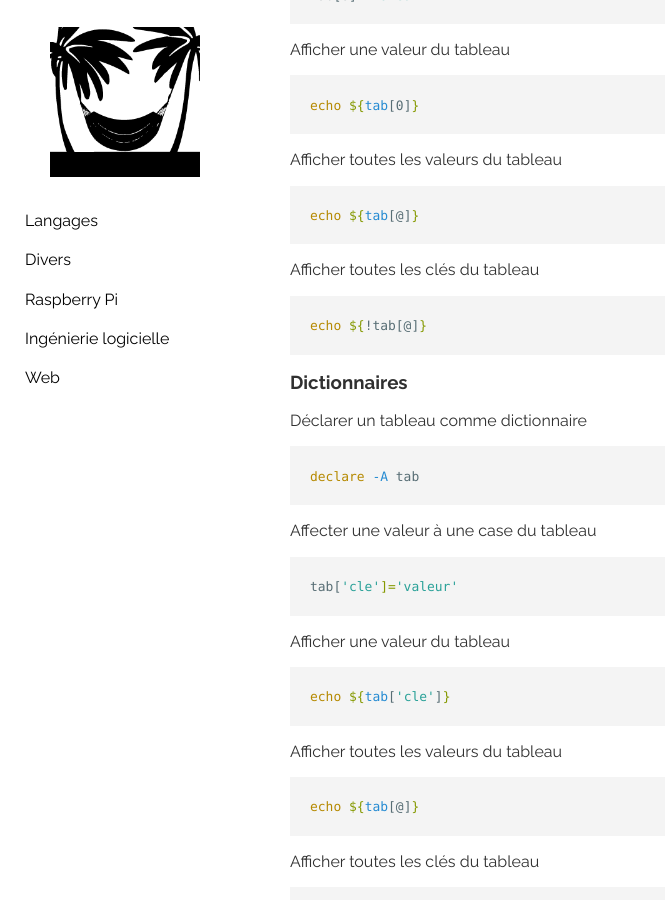
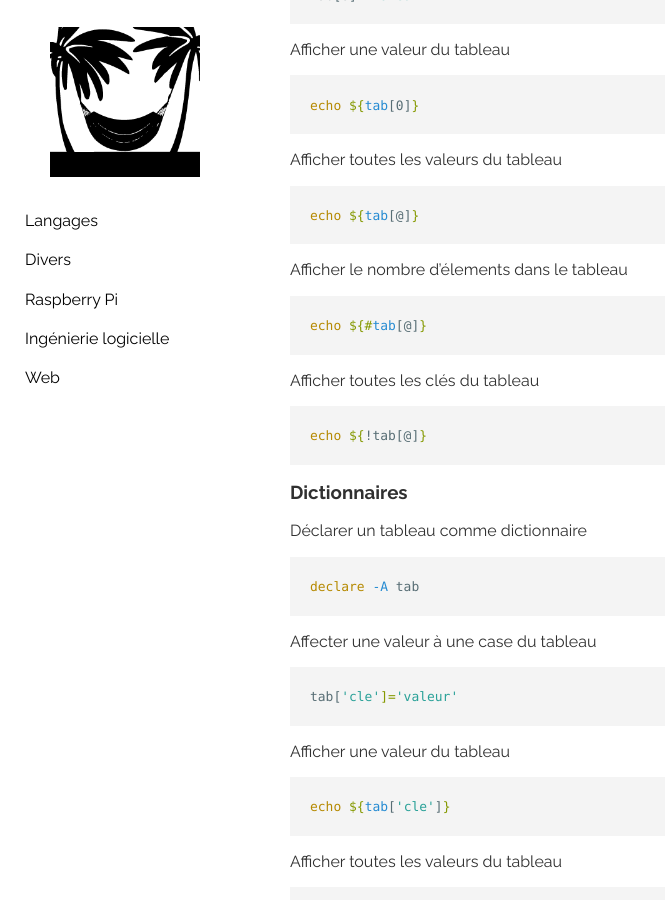
Before and after one commit to behej/lazyjekyll, a Jekyll site: the page built from _sweng/bash.md, in a window 1280 px wide and 900 px high, scrolled down 2015 px. Shown: the whole window, without its empty margins (0-665 px from the left). Built offline with Jekyll 4.4.1, drawn with Linux system fonts in a browser that asks for light colours.

Commit message:
bash: items nb in array

````diff
--- a/_sweng/bash.md
+++ b/_sweng/bash.md
@@ -82,6 +82,12 @@ Afficher toutes les valeurs du tableau
 ```sh
 echo ${tab[@]}
 ```
+
+Afficher le nombre d'élements dans le tableau
+```sh
+echo ${#tab[@]}
+```
+
 Afficher toutes les clés du tableau
 ```sh
 echo ${!tab[@]}
````
